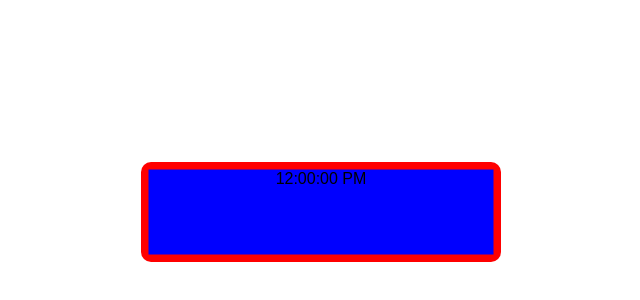
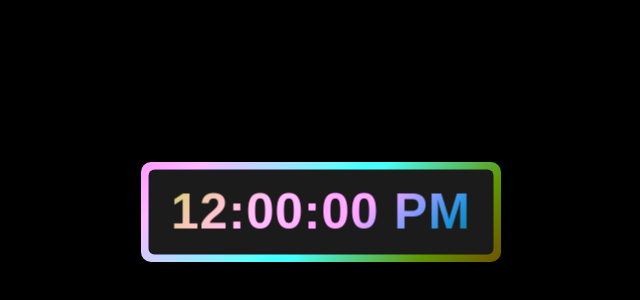
Before and after one commit to ACring17/Digital-Clock, a plain HTML site: page index.html in a window 1280 px wide. Shown: the part 188-488 px from the top of the page, without its empty margins (319-959 px from the left). Drawn offline with Linux system fonts and the light colour scheme.

Commit message:
Update styles.css
Added a bunch of styling to the clock and have the basics set up. Having issues with the blur of the wrapper span class. Still a work in progress

```diff
--- a/styles.css
+++ b/styles.css
@@ -9,22 +9,63 @@ body {
     display: grid;
     height: 100%;
     place-items: center;
+    background: #000;
 }
 
 .wrapper {
     height: 100px;
     width: 360px;
-    background: red;
+    cursor: default;
+    background: linear-gradient(135deg, #14ffe9, #ffeb3b, #ff00e0);
     border-radius: 10px;
+    animation: animate 1.5s linear infinite;
 }
 
-.wrapper .display {
+.wrapper .display,
+.wrapper span {
     position: absolute;
     top: 50%;
     left: 50%;
     transform: translate(-50%, -50%);
-    background: blue;
+}
+
+.wrapper .display {
+    z-index: 999;
+    background: #1b1b1b;
     height: 85px;
     width: 345px;
+    border-radius: 6px;
     text-align: center;
 }
+
+.wrapper .display #time {
+    line-height: 85px;
+    font-size: 50px;
+    font-weight: 600;
+    letter-spacing: 1px;
+    background: linear-gradient(135deg, #14ffe9, #ffeb3b, #ff00e0);
+    -webkit-background-clip: text;
+    -webkit-text-fill-color: transparent;
+    animation: animate 1.5s linear infinite;
+}
+
+@keyframes animate {
+    100% {
+        filter: hue-rotate(360deg);
+    }
+}
+
+.wrapper span {
+    height: 00%;
+    width: 100%;
+    background: inherit;
+    border-radius: 10px;
+}
+
+.wrapper span:first-child {
+    filter: blur(10px);
+}
+
+.wrapper span:last-child {
+    filter: blur(20px);
+}
```
